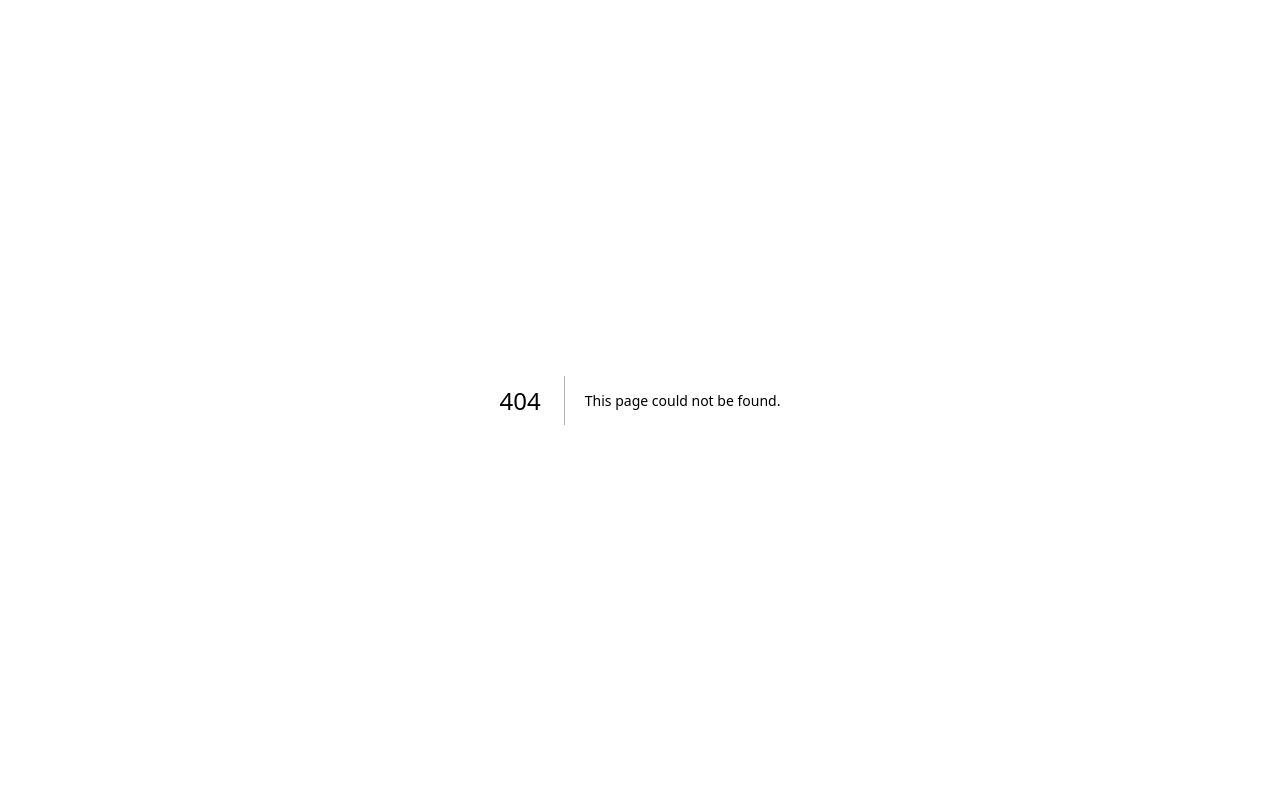
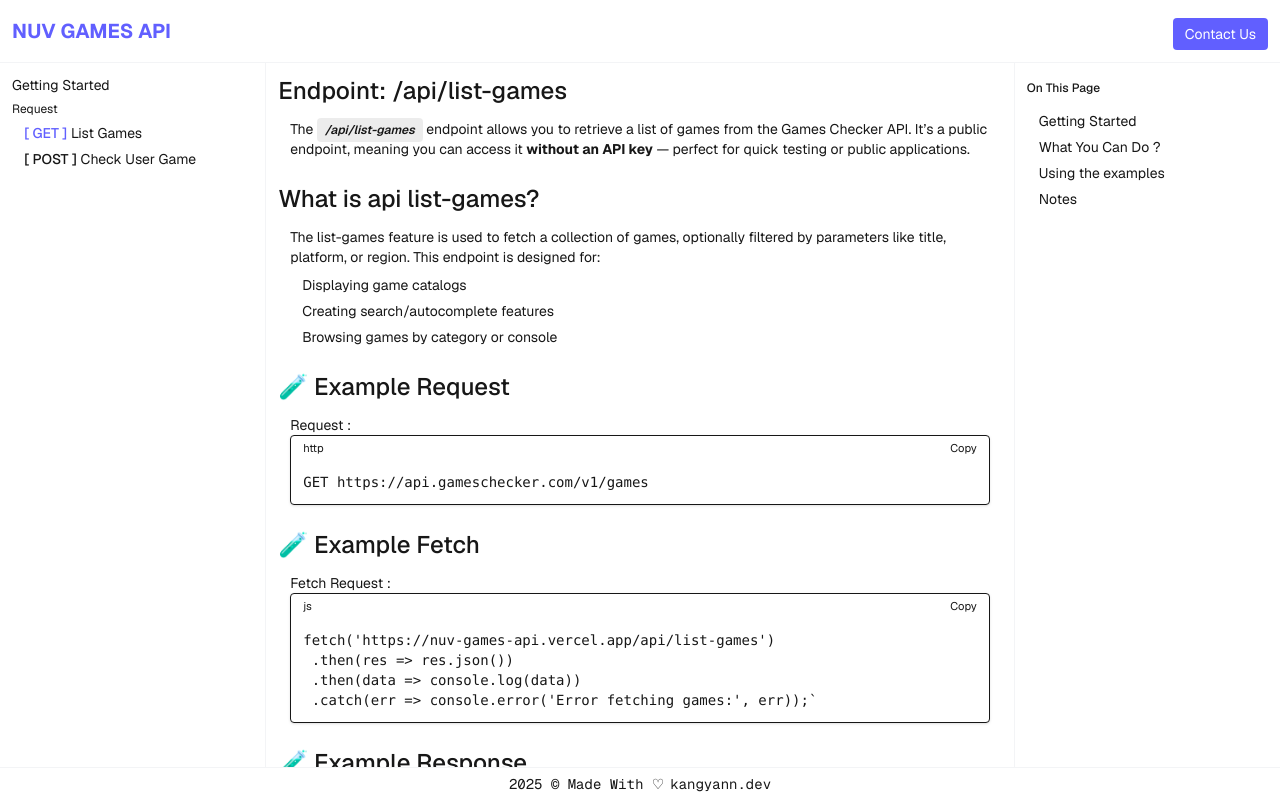
Before and after one commit to Kangyann/games-check-api, a Next.js app: page /docs/list-games in a window 1280 px wide. Before the commit this address had no page. Shown: the top 798 px of the page. Built offline with nearby package versions, Linux system fonts and the light colour scheme.

Commit message:
feat: add new page (/docs/list-games); chore: updating hightlight component atoms;

```diff
--- /dev/null
+++ b/src/app/docs/list-games/page.tsx
@@ -0,0 +1,48 @@
+/**
+ * @import MainDocsComponent as Component,
+ * @import HightLightAtoms as Component,
+ * @import datajson as Json,
+ */
+
+import MainDocsComponent from "@/components/organisms/docs/main"
+import HightLightAtom from '../../../components/atoms/highlight';
+import datajson from "@/data/pages/docs/list-games.json"
+
+/**
+ * @constant
+ * @type {Record<string,any>[]}
+ * @function DocsListGames
+ * @returns {React.ReactNode}
+ */
+
+export default function DocsListGames(): React.ReactNode {
+
+    const { data, dataWithCode } = datajson as { data: Record<string, any>[], dataWithCode: Record<string, any>[] }
+
+    return (<>
+        {data.map((value: Record<string, any>, index: number): React.ReactNode => (
+            <MainDocsComponent title={value.title} key={`list-games-${index}`}>
+                {value.html && (
+                    <p dangerouslySetInnerHTML={{ __html: value.desc.replace(/className=/g, 'class=') }} />
+                )}
+                {!value.html && <p>{value.desc}</p>}
+                {value.other && (
+                    <ul className="space-y-1.5 ms-3">
+                        {value.other.map((item: string, index: number) => (
+                            <li key={`list-games-other-item${index}`}>{item}</li>
+                        ))}
+                    </ul>
+                )}
+            </MainDocsComponent>
+        ))}
+        {dataWithCode.map((value: Record<string, any>, index: number): React.ReactNode => (
+            <MainDocsComponent title={value.title} key={`list-games-data-w-code-${index}`}>
+                <HightLightAtom type={value.type} title={value.highlight_title}>
+                    {value?.code && <code>{value.code}</code>}
+                    {value?.json && <pre>{JSON.stringify(value.json,null,2)}</pre>}
+                    {value?.pre && <pre className="whitespace-pre-wrap">{value.pre}</pre>}
+                </HightLightAtom>
+            </MainDocsComponent>
+        ))}
+    </>)
+}
--- a/src/components/atoms/highlight.tsx
+++ b/src/components/atoms/highlight.tsx
@@ -1,4 +1,4 @@
-export default function HightLightAtoms({ children, type, title }: Readonly<{ children: React.ReactNode, type: string, title: string }>) {
+export default function HightLightAtom({ children, type, title }: Readonly<{ children: React.ReactNode, type: string, title: string }>) {
     return (
         <>
             <div className="mb-3">
@@ -10,7 +10,7 @@ export default function HightLightAtoms({ children, type, title }: Readonly<{ ch
                             Copy
                         </small>
                     </div>
-                    <div className="p-3">
+                    <div className="p-3 overflow-x-auto max-w-full">
                         {children}
                     </div>
                 </div>
```
